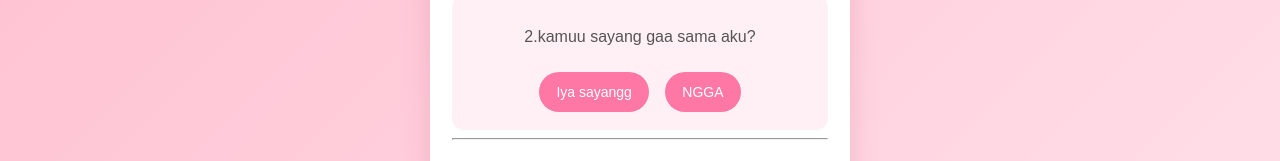
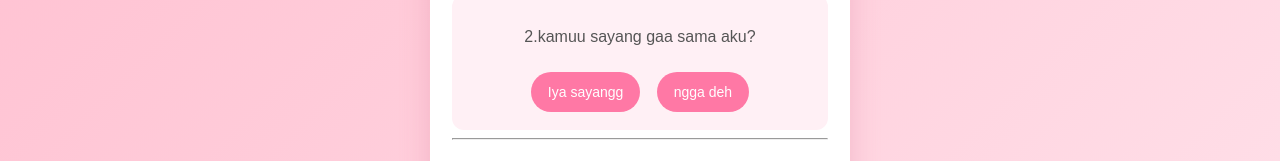
Before and after one commit to hamdanlillah114-ai/rayyaisha-senjayang-chantiq, a plain HTML site: page permintaan maaf.html in a window 1280 px wide. Shown: the part 781-942 px from the top of the page. Drawn offline with Linux system fonts and the light colour scheme.

```diff
--- a/permintaan maaf.html
+++ b/permintaan maaf.html
@@ -139,7 +139,7 @@ button:hover {
             Iya sayangg
         </button>
         <button onclick="jawab('yahh berarti cuma aku dong yang sayang sama kamu ❤️')">
-            NGGA
+            ngga deh
         </button>
     </div>
 
```
